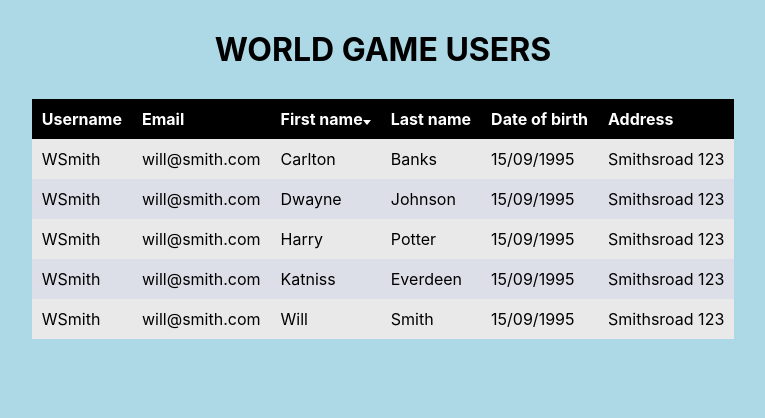
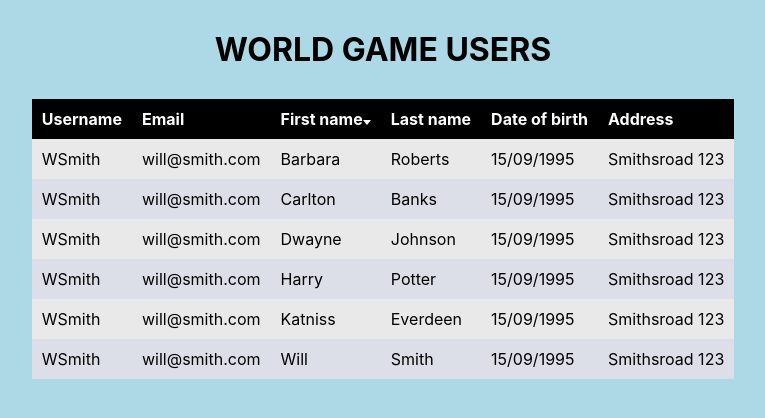
Before and after one commit to camillagejl/3rd_semester_exam, a React (Create React App) app in the folder user-list/: page / in a window 1280 px wide. Shown: the top 418 px of the page, without its empty margins (257-1022 px from the left). Built offline with nearby package versions, Linux system fonts and the light colour scheme.

Commit message:
Added one more fake user

```diff
--- a/user-list/src/App.js
+++ b/user-list/src/App.js
@@ -46,6 +46,15 @@ const USERS = [
         email: "will@smith.com",
         firstName: "Katniss",
         lastName: "Everdeen",
+        dateOfBirth: "15/09/1995",
+        address: "Smithsroad 123"
+    },
+    {
+        id: 6,
+        userName: "WSmith",
+        email: "will@smith.com",
+        firstName: "Barbara",
+        lastName: "Roberts",
         dateOfBirth: "15/09/1995",
         address: "Smithsroad 123"
     }
```
